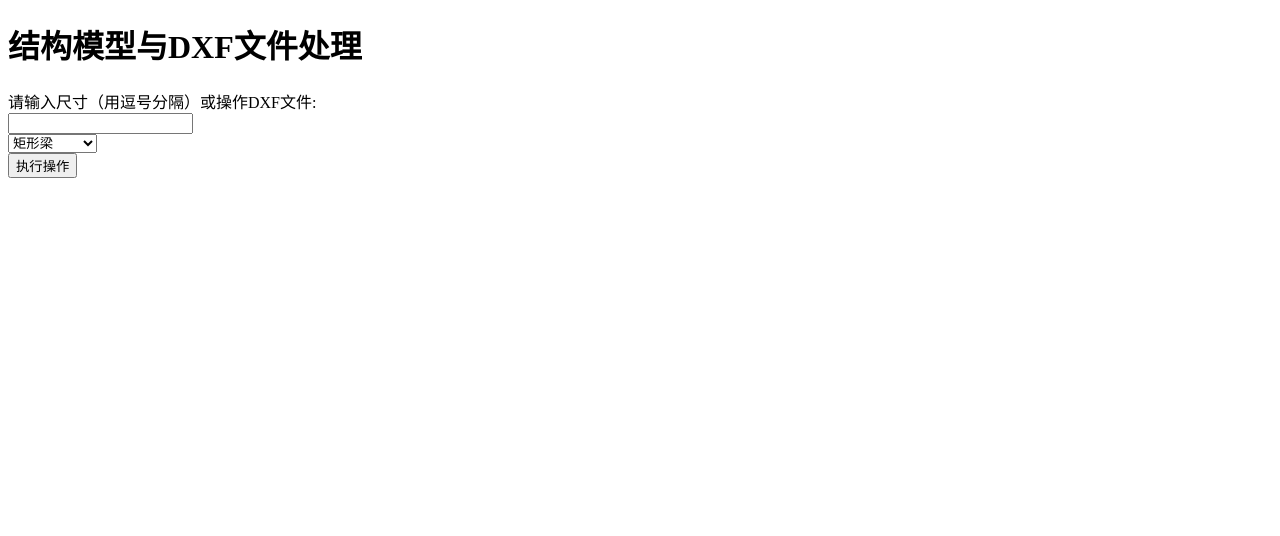
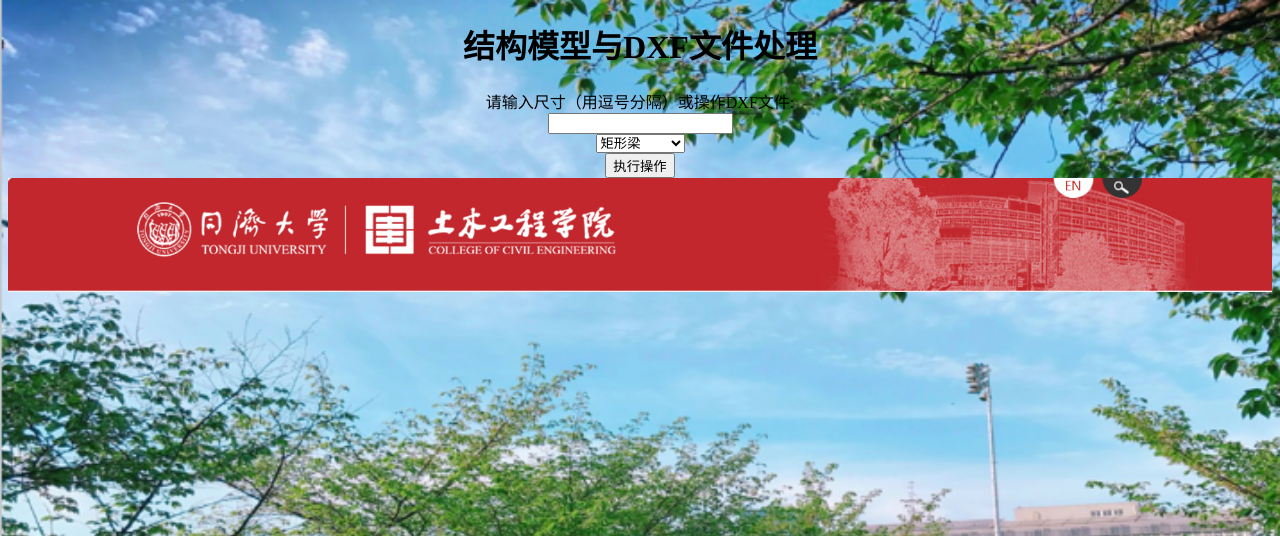
Before and after one commit to ThisisWt/tumu-zhitan, a Flask app: page / in a window 1280 px wide. Shown: the top 536 px of the page. Run offline with Flask 3, Linux system fonts and the light colour scheme.

Commit message:
Update index.html

```diff
--- a/前后端连接/templates/index.html
+++ b/前后端连接/templates/index.html
@@ -7,6 +7,19 @@
     <script src="https://cdn.jsdelivr.net/npm/axios/dist/axios.min.js"></script>
     <script src="https://cdnjs.cloudflare.com/ajax/libs/jquery/3.6.0/jquery.min.js"></script>
     <script src="https://cdnjs.cloudflare.com/ajax/libs/three.js/r128/three.min.js"></script>
+        <style>
+        body {
+            text-align: center;
+            background-image: url("background.png");
+            background-size: cover;
+            /* 设置背景满铺 */
+            background-attachment: fixed;
+        }
+
+        .white {
+            color: white;
+        }
+    </style>
 </head>
 <body>
     <h1>结构模型与DXF文件处理</h1>
@@ -210,5 +223,6 @@
             return sprite;
         }
     </script>
+     <img src="同济大学背景题头.png" style="width: 100%; object-position: center;">
 </body>
 </html>
```
